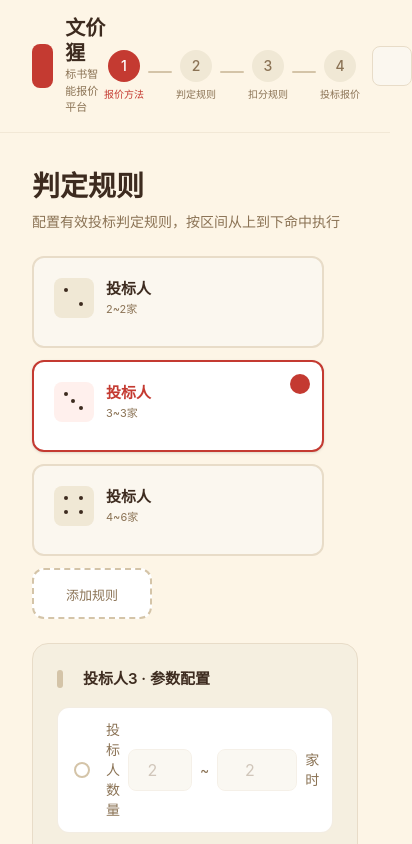
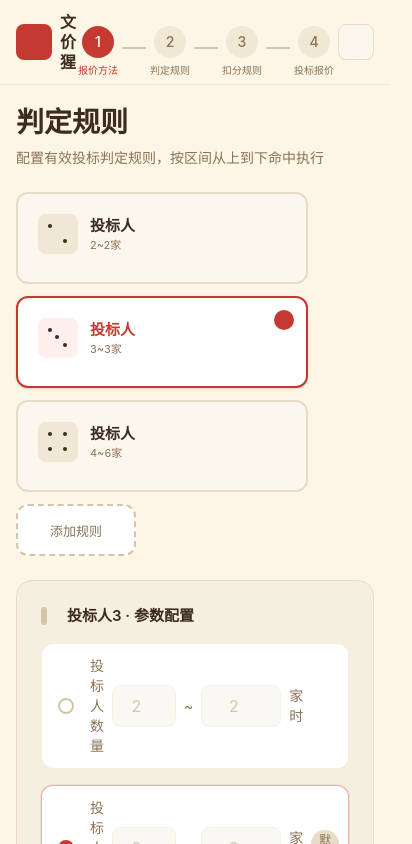
Before and after one commit to sikenali/bid-quotation, a React (Vite) app: page /rules in a window 390 px wide. Shown: the top 844 px of the page, 412 px wide, since content can reach past the window. Built offline with nearby package versions, Linux system fonts and the light colour scheme.

Commit message:
feat: 优化移动端响应式布局，小屏幕自适应显示

```diff
--- a/src/components/Layout.tsx
+++ b/src/components/Layout.tsx
@@ -20,42 +20,45 @@ export default function Layout({ children }: Props) {
       <div className="min-h-screen bg-bg dark:bg-dark-bg">
         {/* 顶部导航 */}
         <header className="sticky top-0 z-40 bg-bg dark:bg-dark-bg border-b border-border/50">
-          <div className="max-w-7xl mx-auto px-8 py-4 flex items-center justify-between">
+          <div className="max-w-7xl mx-auto px-4 py-3 flex items-center justify-between md:px-8 md:py-4">
             {/* 左侧品牌 */}
             <div
-              className="flex items-center gap-3 cursor-pointer select-none"
+              className="flex items-center gap-2 cursor-pointer select-none"
               onClick={() => { setCurrentStep(1); navigate('/algorithm'); }}
             >
-              <div className="w-11 h-11 rounded-lg bg-primary flex items-center justify-center">
-                <i className="ri-auction-line text-white text-xl"></i>
+              <div className="w-9 h-9 rounded-lg bg-primary flex items-center justify-center flex-shrink-0">
+                <i className="ri-auction-line text-white text-lg"></i>
               </div>
-              <div>
-                <h1 className="text-text font-semibold text-[20px] leading-tight dark:text-dark-text">文价猩</h1>
-                <p className="text-text-secondary text-[11px] dark:text-dark-text-secondary">标书智能报价平台</p>
+              <div className="hidden sm:block">
+                <h1 className="text-text font-semibold text-[18px] leading-tight dark:text-dark-text">文价猩</h1>
+                <p className="text-text-secondary text-[10px] dark:text-dark-text-secondary">标书智能报价平台</p>
+              </div>
+              <div className="block sm:hidden">
+                <h1 className="text-text font-semibold text-[16px] leading-tight dark:text-dark-text">文价猩</h1>
               </div>
             </div>
 
             {/* 右侧操作区 */}
-            <div className="flex items-center gap-4">
+            <div className="flex items-center gap-2">
               {!isResultPage && <StepIndicator currentStep={currentStep} />}
 
               <button
                 onClick={() => setShowSettings(true)}
-                className={`w-10 h-10 rounded-lg flex items-center justify-center transition-colors ${
+                className={`w-9 h-9 rounded-lg flex items-center justify-center transition-colors ${
                   showSettings
                     ? 'bg-primary text-white'
                     : 'bg-card border border-border text-text-secondary hover:bg-border-light dark:bg-dark-card dark:border-dark-border dark:text-dark-text-secondary dark:hover:bg-dark-border'
                 }`}
                 aria-label="设置"
               >
-                <i className="ri-settings-3-line text-xl"></i>
+                <i className="ri-settings-3-line text-lg"></i>
               </button>
             </div>
           </div>
         </header>
 
         {/* 主内容区 */}
-        <main className="max-w-7xl mx-auto px-8 py-8">
+        <main className="max-w-7xl mx-auto px-4 py-4 md:px-8 md:py-8">
           {children}
         </main>
 
--- a/src/components/SettingsPanel.tsx
+++ b/src/components/SettingsPanel.tsx
@@ -43,7 +43,7 @@ export default function SettingsPanel({ onClose }: Props) {
   return (
     <div className="fixed inset-0 z-50 flex" onClick={onClose}>
       <div className="absolute inset-0 bg-black/50" />
-      <div className={`relative ml-auto w-full max-w-4xl flex flex-col ${isDark ? 'bg-[#2D2D2D]' : 'bg-[#FBF7EF]'}`} onClick={(e) => e.stopPropagation()}>
+      <div className={`relative ml-auto w-full max-w-4xl flex flex-col mobile-modal ${isDark ? 'bg-[#2D2D2D]' : 'bg-[#FBF7EF]'}`} onClick={(e) => e.stopPropagation()}>
         {/* 顶部导航栏 */}
         <div className={`flex items-center justify-between px-8 py-5 border-b ${isDark ? 'bg-[#2D2D2D] border-[#3D3D3D]' : 'bg-[#FBF7EF] border-[#E8DCC8]'}`}>
           <div className="flex items-center gap-3">
--- a/src/index.css
+++ b/src/index.css
@@ -79,12 +79,12 @@
   }
   .dark .select-default {
     background-color: transparent;
-    border-color: #3A3A3A;
-    color: #A89880;
+    border-color: #3D3D3D;
+    color: #C0B098;
   }
   .dark .select-default:hover {
     border-color: #C43A31;
-    color: #E8E0D0;
+    color: #F2EDE4;
   }
   .card {
     @apply bg-card border border-border rounded-xl p-6;
@@ -93,3 +93,38 @@
     @apply bg-dark-card border-dark-border;
   }
 }
+
+/* 移动端优化 */
+@media (max-width: 640px) {
+  .mobile-hide {
+    display: none !important;
+  }
+
+  .mobile-padding {
+    padding-left: 12px !important;
+    padding-right: 12px !important;
+  }
+
+  .mobile-grid {
+    grid-template-columns: 1fr !important;
+  }
+
+  .mobile-stack {
+    flex-direction: column !important;
+    align-items: stretch !important;
+    gap: 8px !important;
+  }
+
+  .mobile-scroll-table {
+    overflow-x: auto !important;
+    -webkit-overflow-scrolling: touch;
+  }
+
+  .mobile-modal {
+    max-width: 100vw !important;
+    width: 100% !important;
+    border-radius: 16px 16px 0 0 !important;
+    margin-top: auto !important;
+    max-height: 90vh !important;
+  }
+}
```
